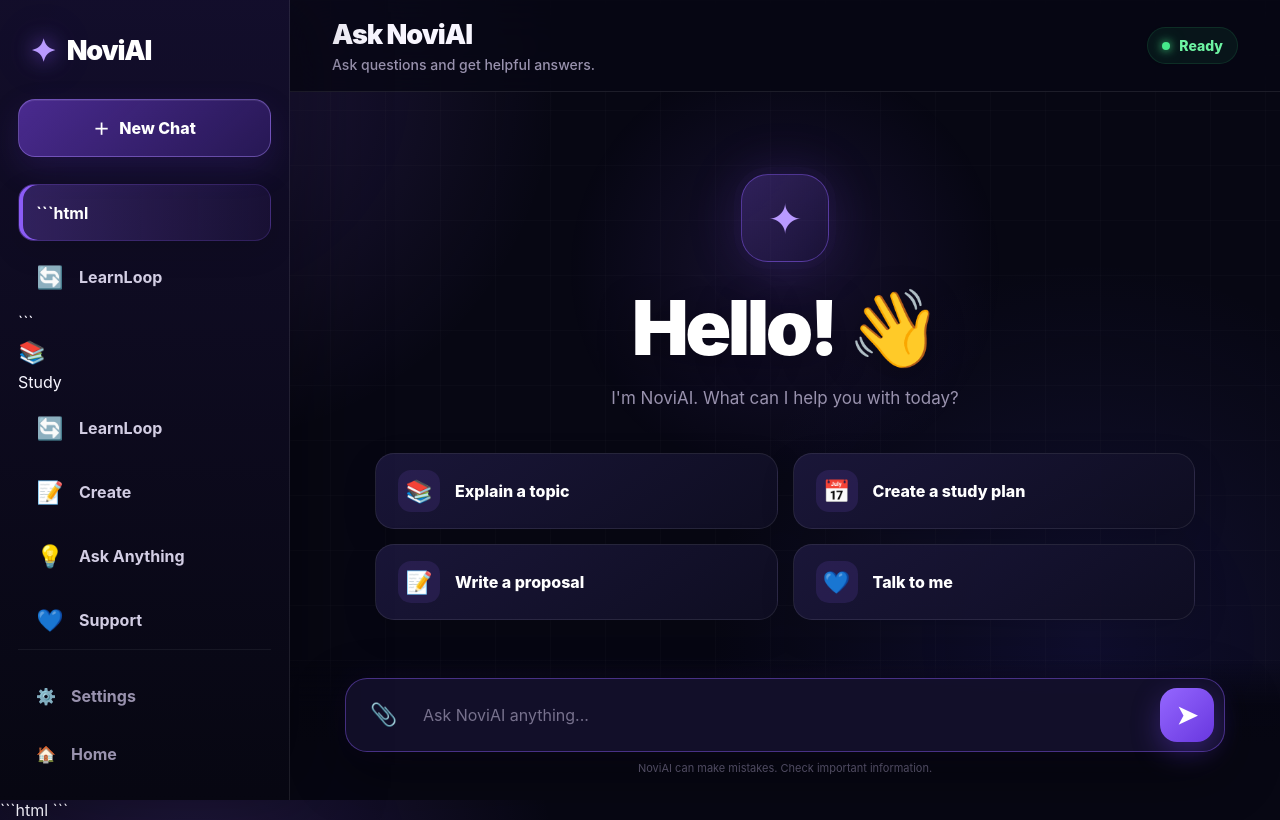
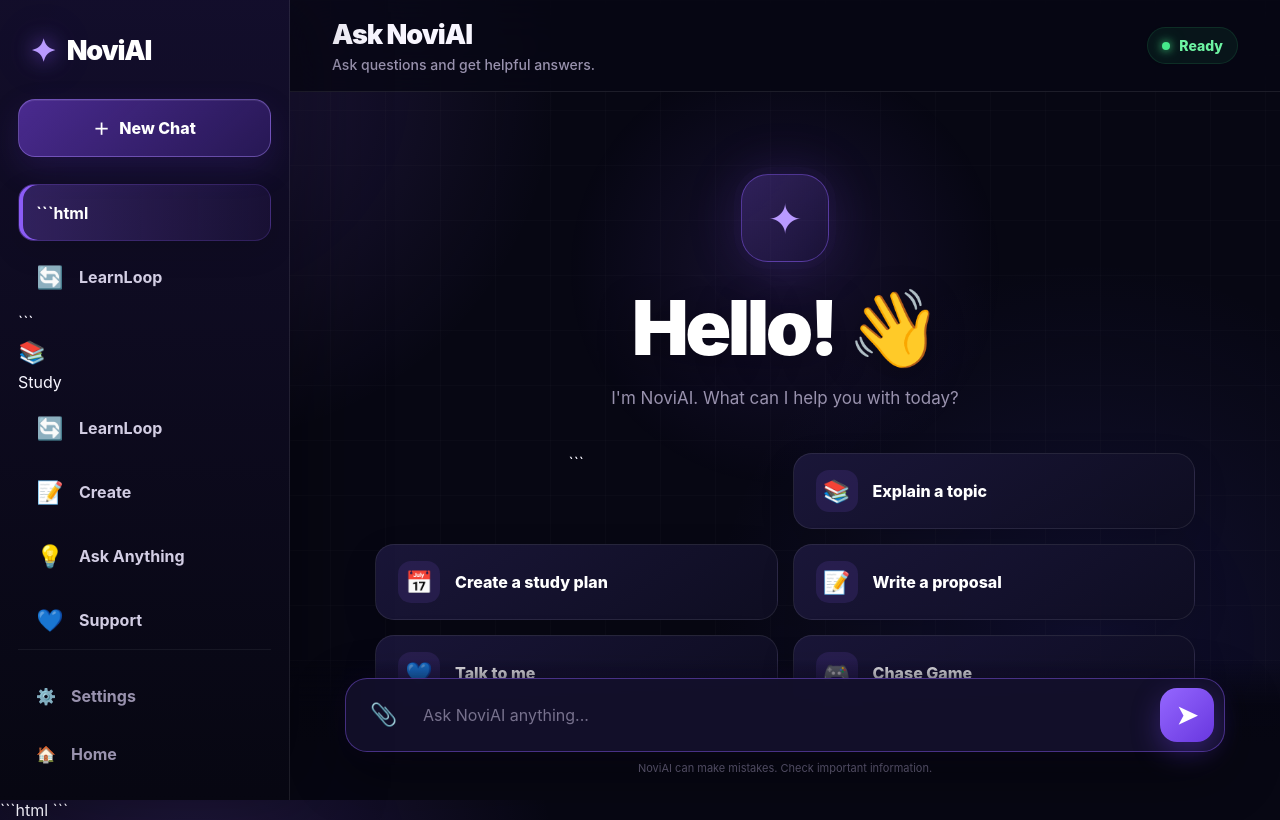
Before and after one commit to Mandi-Juliet/NoviAI, a website: page ai.html in a window 1280 px wide. Drawn offline with Linux system fonts and the light colour scheme.

Commit message:
Update ai.html

````diff
--- a/ai.html
+++ b/ai.html
@@ -130,6 +130,7 @@
 
                 <div class="quick-actions">
 
+```
 <button onclick="usePrompt('Explain a topic')">
     <span>📚</span>
     Explain a topic
@@ -150,7 +151,14 @@
     Talk to me
 </button>
 
+<button onclick="window.location.href='game.html'">
+    <span>🎮</span>
+    Chase Game
+</button>
+```
+
 </div>
+
 
             </div>
 
````
Lines whose indentation alone changed are shown as unchanged.
